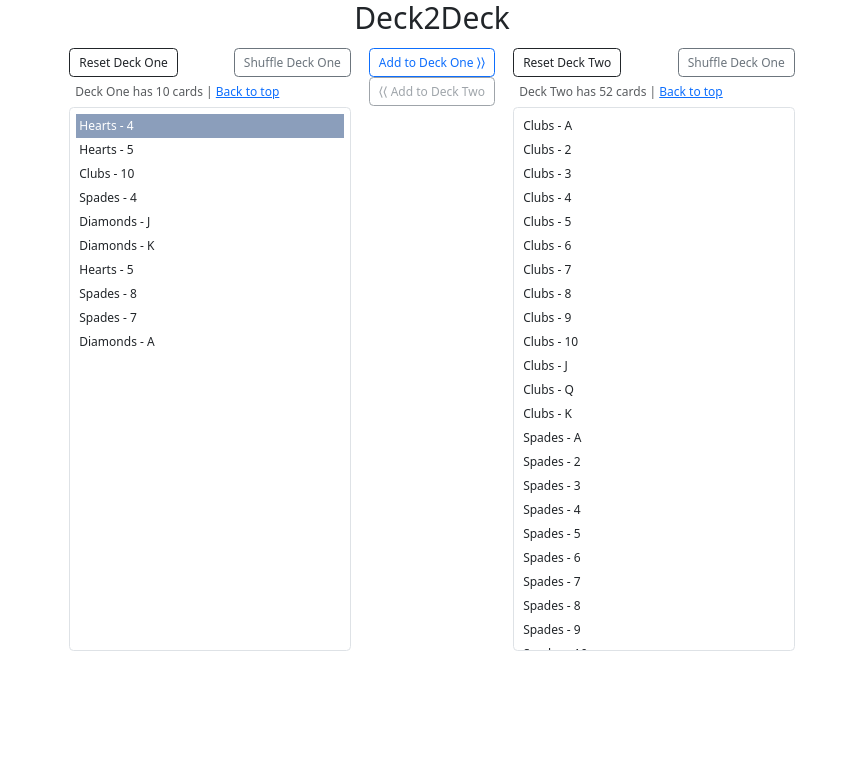
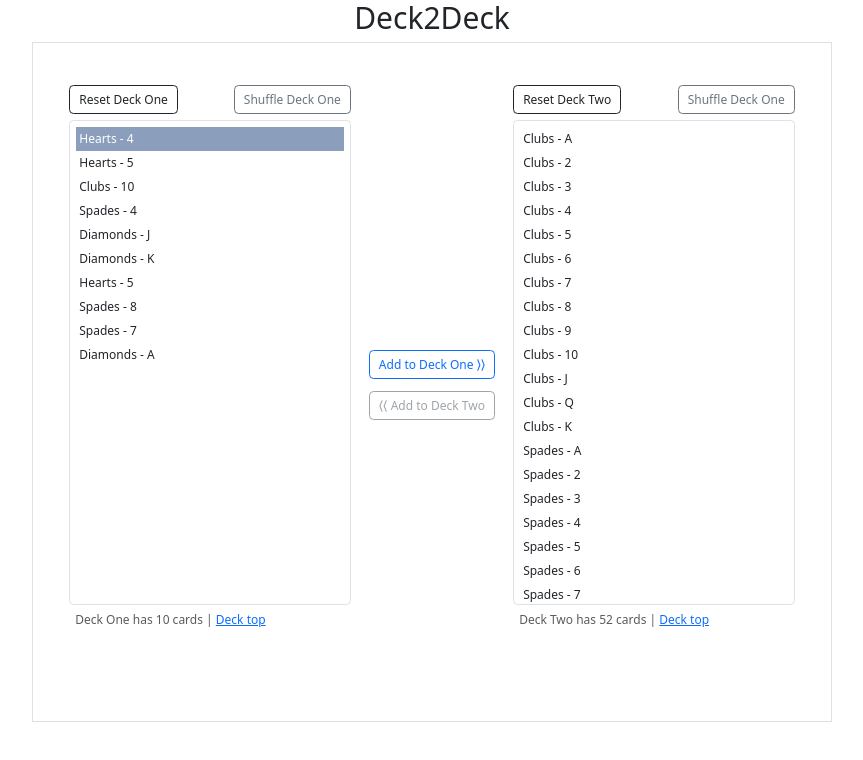
Before and after one commit to Dvalmont07/Deck2Deck, an Angular app: page / in a window 1280 px wide. Shown: the top 760 px of the page, without its empty margins (208-1071 px from the left). Built offline with nearby package versions, Linux system fonts and the light colour scheme.

Commit message:
fixing layout

```diff
--- a/src/app/app.component.html
+++ b/src/app/app.component.html
@@ -1,30 +1,31 @@
-<section class="d-flex flex-column align-items-center">
+<section class="d-flex flex-column align-items-center deck-container">
   <header>
-    <h1 class="text-center">Deck2Deck</h1>
+    <h1 class="text-left">Deck2Deck</h1>
   </header>
-  <section id="deckBox" class="d-flex deck-box">
+  <section id="decksBox" class="d-flex decks-box border p-5">
     <section id="DeckOne" class="deck-one" *ngIf="deckOneCopy">
       <nav id="deckOneButtons" class="class-deck-butons d-flex mt-2">
         <button class="btn btn-outline-dark me-auto" (click)="resetDeckOne()">Reset Deck One</button>
         <button class="btn btn-outline-secondary" (click)="shuffleDeck(deckOneCopy)">Shuffle Deck One</button>
       </nav>
+
+      <ng-container [ngTemplateOutlet]="deckTemplate"
+        [ngTemplateOutletContext]="{myDeck:deckOneCopy, topDeck:'topOne', selectedDeck:'deckOne', blikFirstLine:blikFirstLineOne}"
+        *ngIf="deckOneCopy">
+      </ng-container>
       <div class="text-muted fs-6 mt-2 px-2">
         <span>Deck One has {{deckOneCopy.length}} cards | </span>
-        <a href="#topDeckOne">Back to top</a>
+        <a href="#topOne">Deck top</a>
       </div>
-      <ng-container [ngTemplateOutlet]="deckTemplate"
-        [ngTemplateOutletContext]="{myDeck:deckOneCopy, topDeck:'topDeckOne', selectedDeck:'deckOne', blikFirstLine:blikFirstLineOne}"
-        *ngIf="deckOneCopy">
-      </ng-container>
     </section>
 
-    <nav id="moveButtons" class="d-flex flex-column mt-2 mx-4 ">
+    <nav id="moveButtons" class="d-flex flex-column justify-content-center mt-2 mx-4 ">
       <button class="btn"
         [ngClass]="!deckOneCopy.length || selectedIdex.deck=='deckTwo'?'btn-outline-secondary':'btn-outline-primary'"
         title="Add to Deck 1" (click)="moveCard(deckOneCopy,deckTwoCopy,selectedCard); blinkFirstLine(2)"
         [disabled]="!deckOneCopy.length || selectedIdex.deck=='deckTwo'">Add to Deck One &rang;&rang;</button>
 
-      <button class="btn"
+      <button class="btn mt-3"
         [ngClass]="!deckTwoCopy.length || selectedIdex.deck=='deckOne'?'btn-outline-secondary':'btn-outline-primary'"
         title="Add to Deck 2" (click)="moveCard(deckTwoCopy,deckOneCopy,selectedCard);blinkFirstLine(1)"
         [disabled]="!deckTwoCopy.length || selectedIdex.deck=='deckOne'">&lang;&lang; Add to Deck Two</button>
@@ -35,17 +36,17 @@
         <button class="btn btn-outline-dark me-auto" (click)="resetDeckTwo()">Reset Deck Two</button>
         <button class="btn btn-outline-secondary" (click)="shuffleDeck(deckTwoCopy)">Shuffle Deck One</button>
       </nav>
+
+      <ng-container [ngTemplateOutlet]="deckTemplate"
+        [ngTemplateOutletContext]="{myDeck:deckTwoCopy,topDeck:'topTwo',selectedDeck:'deckTwo',blikFirstLine:blikFirstLineTwo}"
+        *ngIf="deckOneCopy">
+      </ng-container>
       <div class="text-muted fs-6 mt-2 px-2">
         <span>Deck Two has {{deckTwoCopy.length}} cards | </span>
-        <a href="#topDeckTwo">Back to top</a>
+        <a href="#topTwo">Deck top</a>
       </div>
-      <ng-container [ngTemplateOutlet]="deckTemplate"
-        [ngTemplateOutletContext]="{myDeck:deckTwoCopy,topDeck:'topDeckTwo',selectedDeck:'deckTwo',blikFirstLine:blikFirstLineTwo}"
-        *ngIf="deckOneCopy">
-      </ng-container>
     </section>
   </section>
-  <router-outlet></router-outlet>
 </section>
 
 <!-- templates -->
@@ -59,3 +60,5 @@
     </div>
   </div>
 </ng-template>
+
+<router-outlet></router-outlet>
--- a/src/app/app.component.scss
+++ b/src/app/app.component.scss
@@ -1,4 +1,4 @@
-.deck-box {
+.decks-box {
   height: 85vh;
   overflow: hidden;
 
--- a/src/app/app.component.ts
+++ b/src/app/app.component.ts
@@ -1,4 +1,5 @@
-import { Component } from '@angular/core';
+import { AfterContentInit, Component } from '@angular/core';
+import { ActivatedRoute, Router } from '@angular/router';
 import { Card } from './Classes/Card';
 import { Deck } from './Classes/Deck';
 @Component({
@@ -6,8 +7,17 @@ import { Deck } from './Classes/Deck';
   templateUrl: './app.component.html',
   styleUrls: ['./app.component.scss']
 })
-export class AppComponent {
-  constructor(private deck: Deck) {
+export class AppComponent implements AfterContentInit {
+  constructor(private deck: Deck, private router: Router, private route: ActivatedRoute) {
+
+    this.route.fragment.subscribe(fragment => {
+      if (fragment) {
+        //document.querySelector('#fff').scrollIntoView();
+      }
+    });
+
+  }
+  ngAfterContentInit(): void {
 
   }
 
@@ -25,6 +35,7 @@ export class AppComponent {
   iterableDifferTwo: any;
   blikFirstLineOne: boolean = false;
   blikFirstLineTwo: boolean = false;
+  private fragment: string = "";
 
   ngOnInit() {
     this.dealDeckOne();
--- a/src/styles.scss
+++ b/src/styles.scss
@@ -2,3 +2,15 @@
 html {
   font-size: 12px;
 }
+
+.text-left {
+  text-align: left;
+}
+
+.text-right {
+  text-align: right;
+}
+
+.text-center {
+  text-align: center;
+}
```
